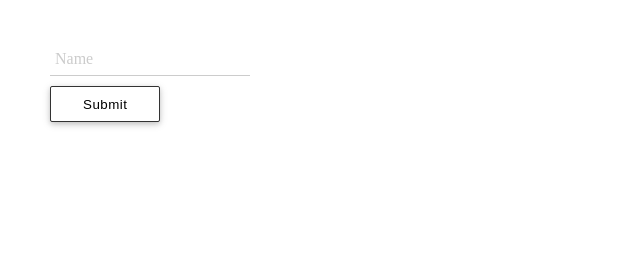
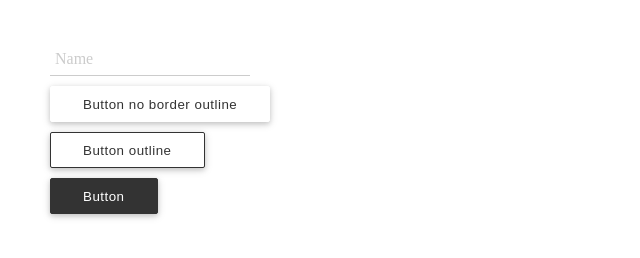
Before and after one commit to happymuzhik/material-test, a plain HTML site: page index.html in a window 1280 px wide. Shown: the whole page, without its empty margins (0-640 px from the left). Drawn offline with Linux system fonts and the light colour scheme.

Commit message:
added more buttons

```diff
--- a/index.html
+++ b/index.html
@@ -16,10 +16,18 @@
                     <label for="name">Name</label>
                 </div>
                 <div class="form-group">
+                    <button type="button" class="ma-button no-border outline">
+                        <div class="ripple box">Button no border outline</div>
+                    </button>
+                </div>
+                <div class="form-group">
+                    <button type="button" class="ma-button outline">
+                        <div class="ripple box">Button outline</div>
+                    </button>
+                </div>
+                <div class="form-group">
                     <button type="button" class="ma-button">
-                        <div class="ripple box">
-                            <span>Submit</span>
-                        </div>
+                        <div class="ripple box">Button</div>
                     </button>
                 </div>
             </form>
--- a/style.css
+++ b/style.css
@@ -81,7 +81,8 @@
 .ma-button {
     outline: none;
     border: 1px solid var(--active-color);
-    background-color: #FFF;
+    background-color: var(--active-color);
+    color: #FFF;
     cursor: pointer;
     text-align: center;
     letter-spacing: .5px;
@@ -91,14 +92,36 @@
     line-height: 36px;
     vertical-align: middle;
     box-shadow: 0 2px 5px 0 rgba(0, 0, 0, 0.16), 0 2px 10px 0 rgba(0, 0, 0, 0.12);
-    -webkit-transition: all var(--transition-speed) ease;
-    -moz-transition: all var(--transition-speed) ease;
-    transition: all var(--transition-speed) ease;
+    -webkit-transition: all 300ms ease;
+    -moz-transition: all 300ms ease;
+    transition: all 300ms ease;
+}
+
+.ma-button.outline {
+    background-color: #FFF;
+    color: var(--active-color)
+}
+
+.ma-button.outline.no-border {
+    border: 1px solid #FFF;
+    background-color: #FFF;
+    color: var(--active-color)
 }
 
 .ma-button:hover {
+    background-color: #666;
+    color: #FFF;
+}
+
+.ma-button.outline:hover {
     background-color: var(--active-color);
     color: #FFF;
+}
+
+.ma-button.outline.no-border:hover {
+    border: 1px solid #EEE;
+    background-color: #EEE;
+    color: var(--active-color);
 }
 
 .ma-button>.box {
```
